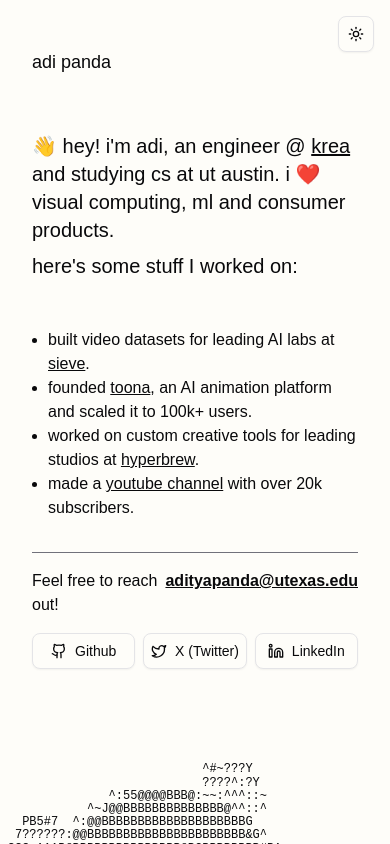
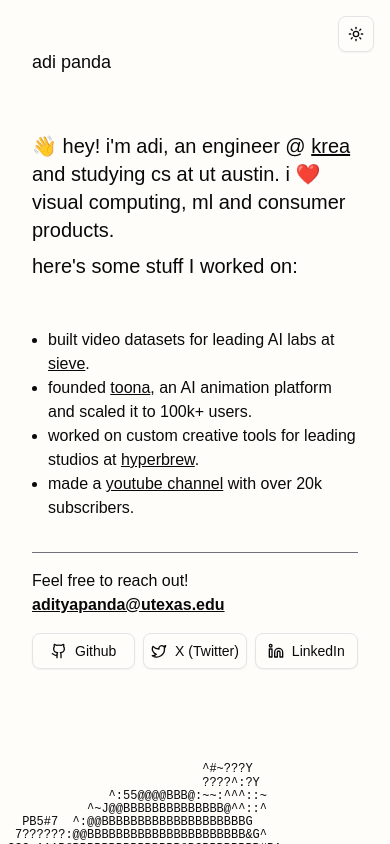
Before and after one commit to adi-panda/adi-site, a SvelteKit app: page / in a window 390 px wide. Built offline with nearby package versions, Linux system fonts and the light colour scheme.

Commit message:
fix email

```diff
--- a/src/routes/+page.svelte
+++ b/src/routes/+page.svelte
@@ -70,7 +70,7 @@
 
     <hr class="border-muted-foreground border-t w-full m-0 p-0" />
 
-    <div class="flex w-full justify-between">
+    <div class="flex w-full flex-col lg:flex-row lg:justify-between">
       <span class="w-full">Feel free to reach out!</span>
       <a class="underline font-bold" href="mailto:adityapanda@utexas.edu">
         adityapanda@utexas.edu
```
